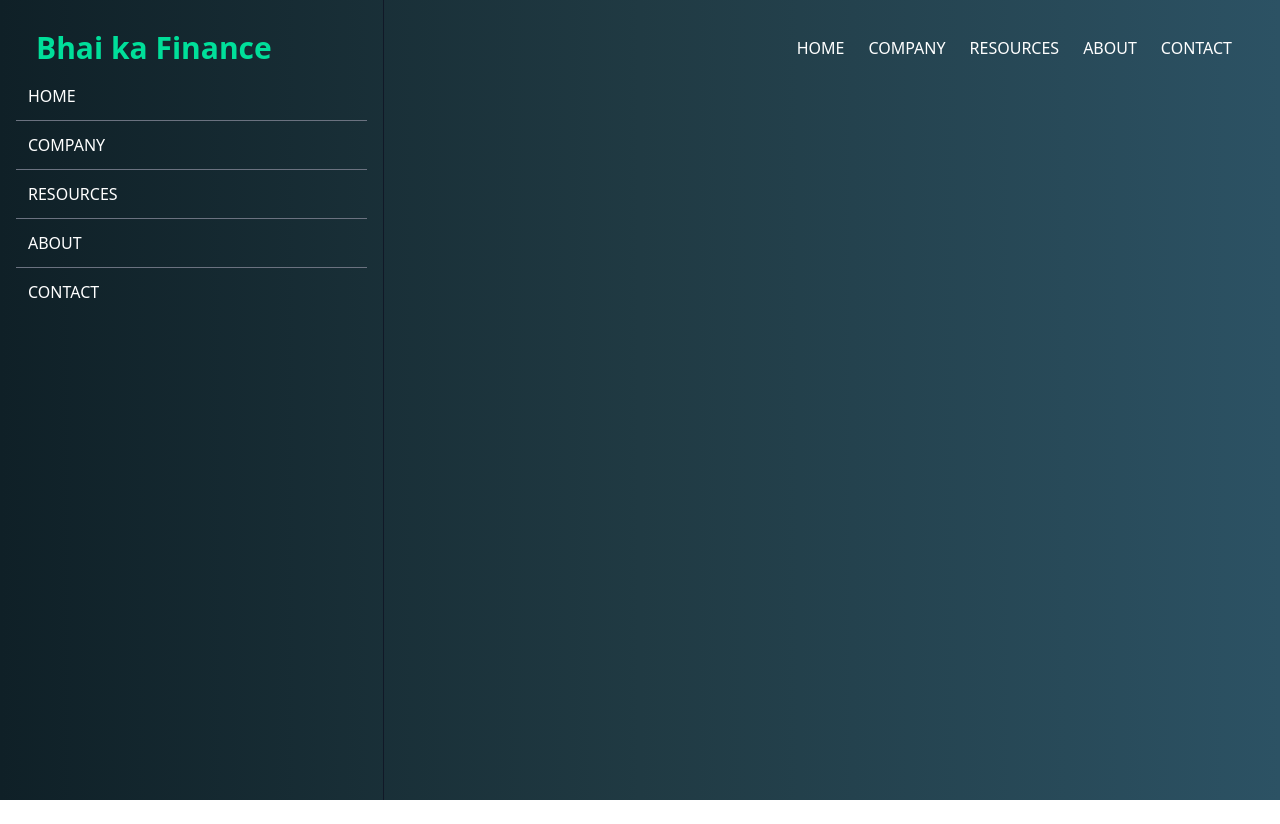
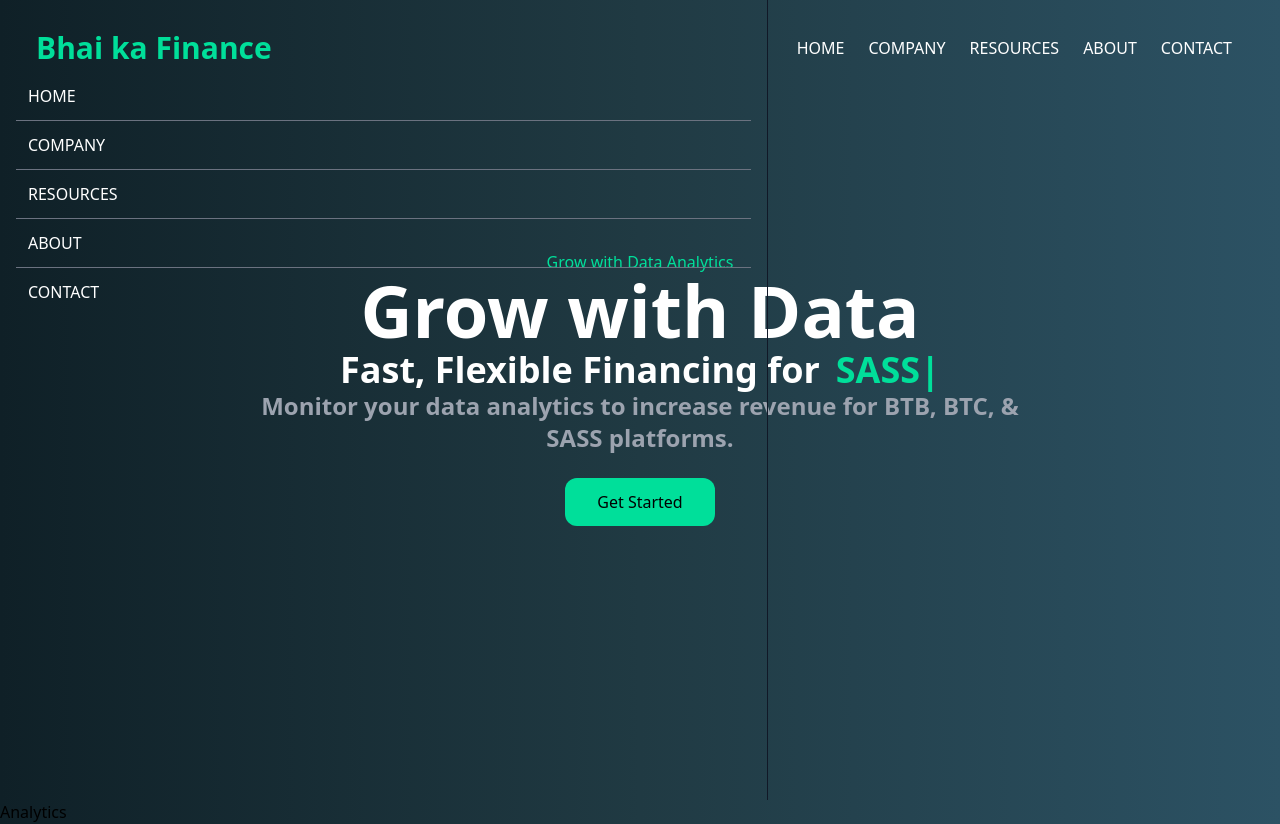
Before and after one commit to Parth-Kushwaha/financetw, a React (Create React App) app: page / in a window 1280 px wide. Before the commit the page ends 800 px from the top, so only its background shows below. Built offline with nearby package versions, Linux system fonts and the light colour scheme.

Commit message:
hero done, analytics start

```diff
--- a/package.json
+++ b/package.json
@@ -10,6 +10,7 @@
     "react-dom": "^18.2.0",
     "react-icons": "^4.7.1",
     "react-scripts": "5.0.1",
+    "react-typed": "^1.2.0",
     "web-vitals": "^2.1.4"
   },
   "scripts": {
--- a/src/App.js
+++ b/src/App.js
@@ -1,10 +1,14 @@
 import React from "react";
+import Analytics from "./components/Analytics";
+import Hero from "./components/Hero";
 import Navbar from "./components/Navbar";
 
 function App() {
   return (
     <div>
       <Navbar/>
+      <Hero/>
+      <Analytics/>
     </div>
   );
 }
--- /dev/null
+++ b/src/components/Analytics.jsx
@@ -0,0 +1,11 @@
+import React from 'react'
+
+const Analytics = () => {
+  return (
+    <div>
+      Analytics
+    </div>
+  )
+}
+
+export default Analytics
--- /dev/null
+++ b/src/components/Hero.jsx
@@ -0,0 +1,25 @@
+import React from 'react'
+import Typed from 'react-typed'
+
+const Hero = () => {
+  return (
+    <div className='text-white '>
+      <div className='max-w-[800px] mt-[-96px] w-full h-screen mx-auto flex text-center flex-col justify-center '>
+        <p className='text-[#00df9a]'>Grow with Data Analytics</p>
+        <h1 className='md:text-7xl sm:text-6xl text-4xl font-bold '>Grow with Data</h1>
+        <div className='flex justify-center items-center'>
+            <p className='md:text-4xl sm:text-5xl text-xl font-bold mt-1'>Fast, Flexible Financing for</p>
+            <Typed className='md:text-4xl sm:text-5xl text-xl font-bold mt-1 md:pl-4 pl-3 text-[#00df9a]'
+                strings={['BTB','B2C','SASS']}
+                typeSpeed={120}
+               backSpeed={140} loop/>
+        </div>
+        <p className='md:text-2xl sm:text-xl font-bold text-gray-400'>Monitor your data analytics to increase revenue for BTB, BTC, & SASS platforms.</p>
+        <button className='bg-[#00df9a] w-[150px] rounded-xl font-medium my-6 mx-auto py-3 text-black'>Get Started</button>
+      </div>
+
+    </div>
+  )
+}
+
+export default Hero
--- a/src/components/Navbar.jsx
+++ b/src/components/Navbar.jsx
@@ -21,7 +21,7 @@ const Navbar = () => {
         {!nav ? <AiOutlineClose size={20}/> : <AiOutlineMenu size={20}/>}
 
       </div>
-      <div className={!nav ? 'fixed left-0 top-0 w-[30%] h-full border-r border-r-gray-900 ease-in-out duration-400': 'fixed hidden'}>
+      <div className={!nav ? 'fixed left-0 top-0 w-[60%] h-full border-r border-r-gray-900 ease-in-out duration-400': 'fixed hidden'}>
         {/* <h1 className='w-full text-3xl font-bold m-4 text-[#00df9a]'>Bhai ka Finance</h1> */}
         <ul className='p-4 mt-14'>
           <li className='p-3 border-b border-gray-500'>HOME</li>
```
Also changed, not shown: 1 other file (tests, documents, lock files or other folders).
